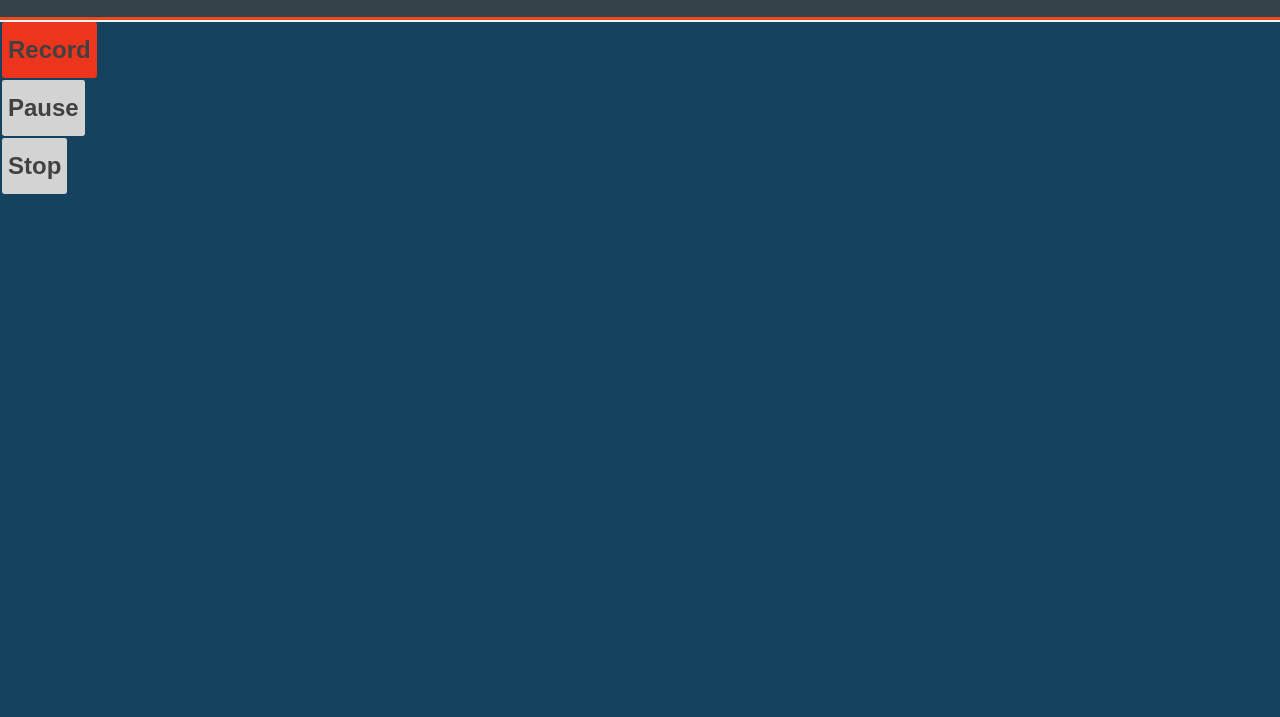
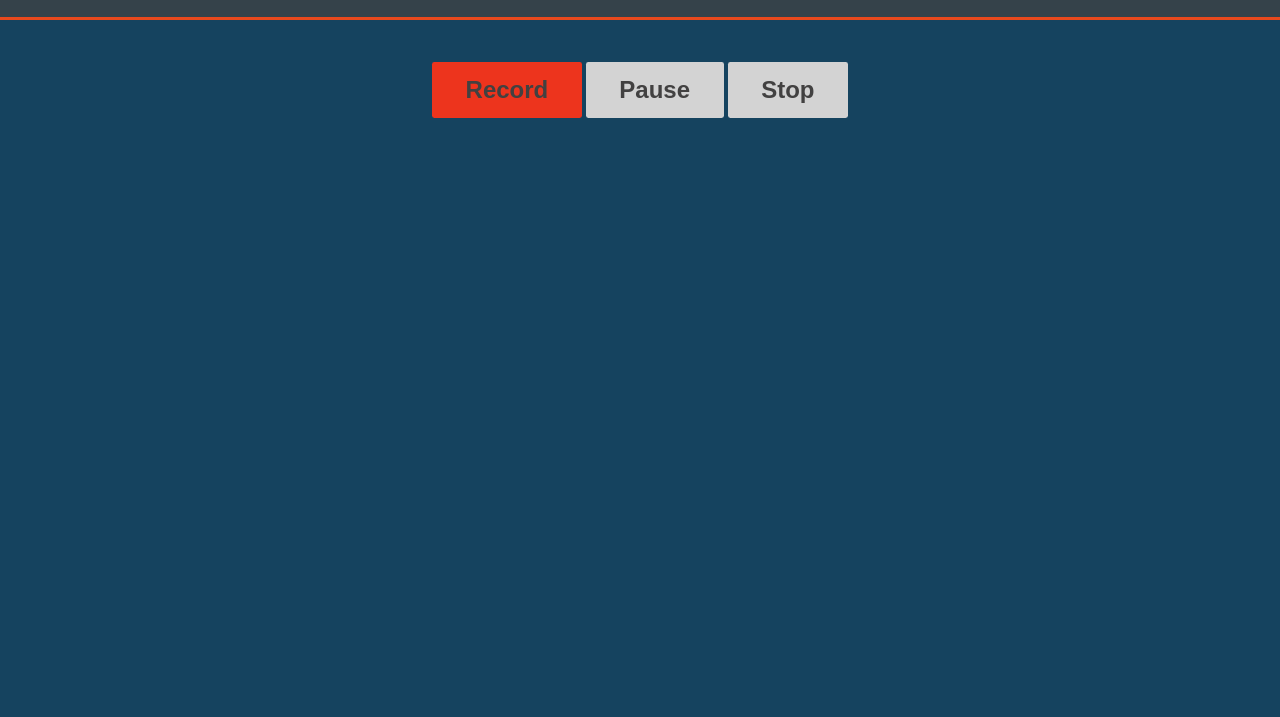
Before and after one commit to silenteyesoncode/cospect-webapp, a website: page v1/audio.html in a window 1280 px wide. Shown: the part 83-800 px from the top of the page. Drawn offline with Linux system fonts and the light colour scheme.

Commit message:
Fixing record page styles

```diff
--- a/v1/style.css
+++ b/v1/style.css
@@ -189,6 +189,13 @@ header a:hover{
 	color: #fff;
 }
 
+#controls {
+	display: flex;
+	margin: auto;
+	max-width: 28em;
+	padding-top: 40px;
+}
+
 .btn-light, .btn-dark, .btn-data {
 	display: inline-block;
 	font-size: 18px;
```
